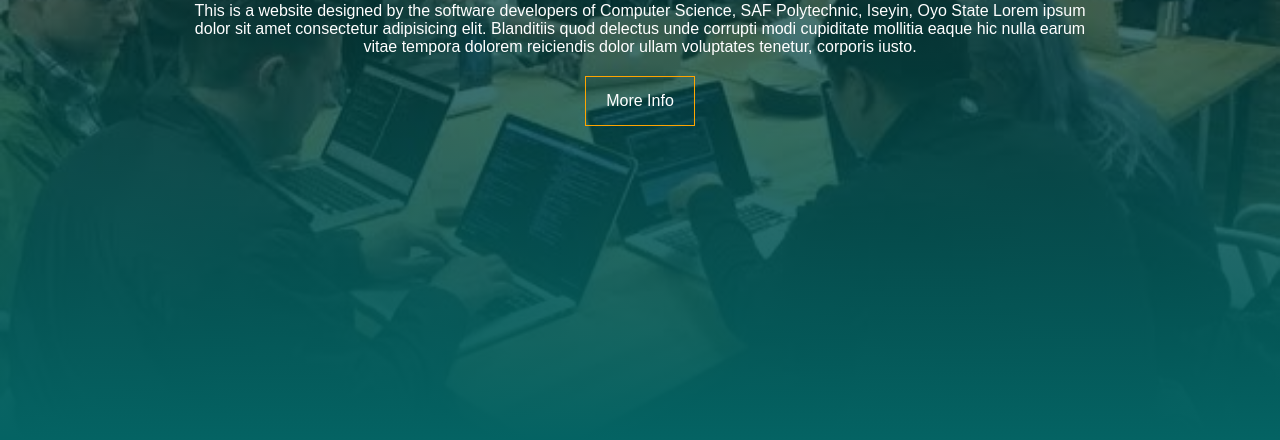
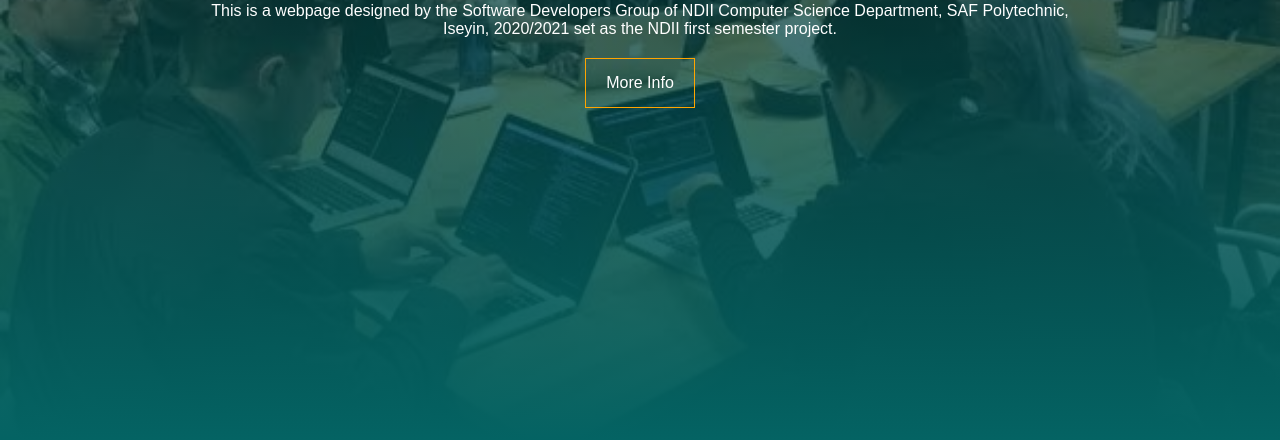
Before and after one commit to hospitaltech/page, a plain HTML site: page index.html in a window 1280 px wide. Shown: the part 360-800 px from the top of the page. Drawn offline with Linux system fonts and the light colour scheme; a web font is replaced by a local one.

Commit message:
Add files via upload

```diff
--- a/index.html
+++ b/index.html
@@ -160,7 +160,7 @@ font-family: sans-serif;
 
                 <h1>Software Developers Group</h1>
                 <br>
-                <p>This is a website designed by the software developers of Computer Science, SAF Polytechnic, Iseyin, Oyo State Lorem ipsum dolor sit amet consectetur adipisicing elit. Blanditiis quod delectus unde corrupti modi cupiditate mollitia eaque hic nulla earum vitae tempora dolorem reiciendis dolor ullam voluptates tenetur, corporis iusto. </p>
+                <p>This is a webpage designed by the Software Developers Group of NDII Computer Science Department, SAF Polytechnic, Iseyin, 2020/2021 set as the NDII first semester project. </p>
 
                <div class="aboutus-btn">
                    <a href="loginfirst.html">More Info</a>
```
